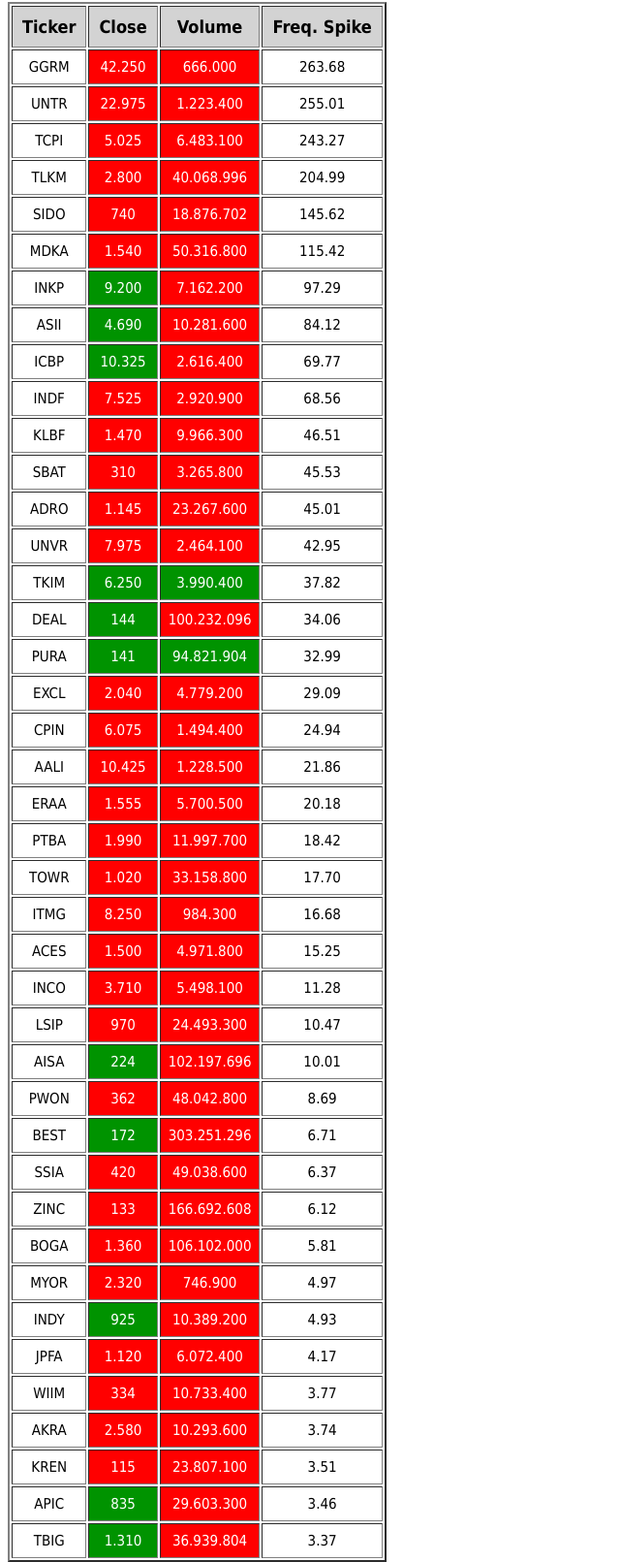
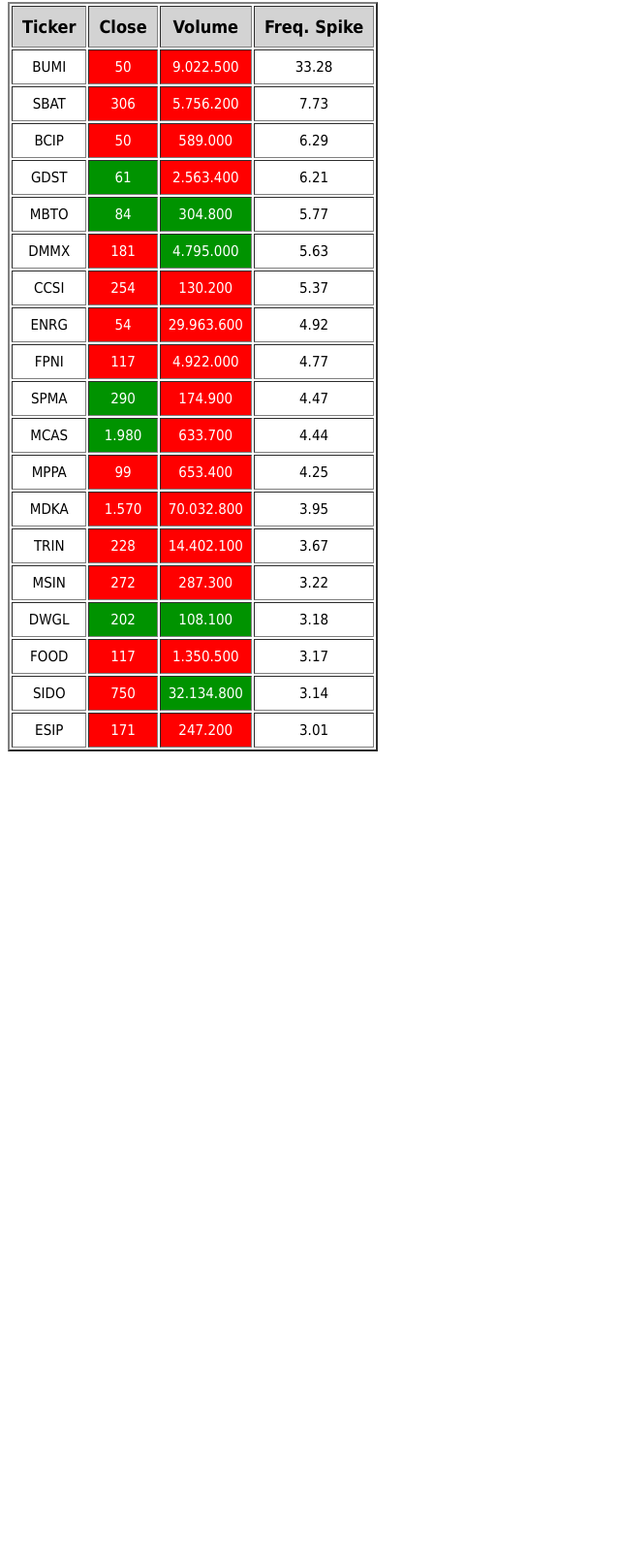
Before and after one commit to greekrode/kangritel, a plain HTML site: page results/FreqSpike.html in a window 1280 px wide. Shown: the part 60-1671 px from the top of the page at 97% size, without its empty margins (0-640 px from the left). After the commit the page ends 843 px from the top, so only its background shows below. Drawn offline with Linux system fonts and the light colour scheme.

Commit message:
Update FreqSpike.html

```diff
--- a/results/FreqSpike.html
+++ b/results/FreqSpike.html
@@ -10,47 +10,25 @@
 <!-- ABEXC: Type=0, ReportPath= --><BODY>
 <TABLE border=2 cellpadding='8'>
 <TR><TH id=0>Ticker</TH><TH id=1>Close</TH><TH id=1>Volume</TH><TH id=1>Freq. Spike</TH></TR>
-<TR><TD>GGRM</TD><TD bgcolor='#ff0000'><FONT color='#ffffff'> 42.250</FONT></TD><TD bgcolor='#ff0000'><FONT color='#ffffff'>666.000</FONT></TD><TD><FONT color='#000000'>263.68</FONT></TD></TR>
-<TR><TD>UNTR</TD><TD bgcolor='#ff0000'><FONT color='#ffffff'> 22.975</FONT></TD><TD bgcolor='#ff0000'><FONT color='#ffffff'>1.223.400</FONT></TD><TD><FONT color='#000000'>255.01</FONT></TD></TR>
-<TR><TD>TCPI</TD><TD bgcolor='#ff0000'><FONT color='#ffffff'>  5.025</FONT></TD><TD bgcolor='#ff0000'><FONT color='#ffffff'>6.483.100</FONT></TD><TD><FONT color='#000000'>243.27</FONT></TD></TR>
-<TR><TD>TLKM</TD><TD bgcolor='#ff0000'><FONT color='#ffffff'>  2.800</FONT></TD><TD bgcolor='#ff0000'><FONT color='#ffffff'>40.068.996</FONT></TD><TD><FONT color='#000000'>204.99</FONT></TD></TR>
-<TR><TD>SIDO</TD><TD bgcolor='#ff0000'><FONT color='#ffffff'>   740</FONT></TD><TD bgcolor='#ff0000'><FONT color='#ffffff'>18.876.702</FONT></TD><TD><FONT color='#000000'>145.62</FONT></TD></TR>
-<TR><TD>MDKA</TD><TD bgcolor='#ff0000'><FONT color='#ffffff'>  1.540</FONT></TD><TD bgcolor='#ff0000'><FONT color='#ffffff'>50.316.800</FONT></TD><TD><FONT color='#000000'>115.42</FONT></TD></TR>
-<TR><TD>INKP</TD><TD bgcolor='#009300'><FONT color='#ffffff'>  9.200</FONT></TD><TD bgcolor='#ff0000'><FONT color='#ffffff'>7.162.200</FONT></TD><TD><FONT color='#000000'>97.29</FONT></TD></TR>
-<TR><TD>ASII</TD><TD bgcolor='#009300'><FONT color='#ffffff'>  4.690</FONT></TD><TD bgcolor='#ff0000'><FONT color='#ffffff'>10.281.600</FONT></TD><TD><FONT color='#000000'>84.12</FONT></TD></TR>
-<TR><TD>ICBP</TD><TD bgcolor='#009300'><FONT color='#ffffff'> 10.325</FONT></TD><TD bgcolor='#ff0000'><FONT color='#ffffff'>2.616.400</FONT></TD><TD><FONT color='#000000'>69.77</FONT></TD></TR>
-<TR><TD>INDF</TD><TD bgcolor='#ff0000'><FONT color='#ffffff'>  7.525</FONT></TD><TD bgcolor='#ff0000'><FONT color='#ffffff'>2.920.900</FONT></TD><TD><FONT color='#000000'>68.56</FONT></TD></TR>
-<TR><TD>KLBF</TD><TD bgcolor='#ff0000'><FONT color='#ffffff'>  1.470</FONT></TD><TD bgcolor='#ff0000'><FONT color='#ffffff'>9.966.300</FONT></TD><TD><FONT color='#000000'>46.51</FONT></TD></TR>
-<TR><TD>SBAT</TD><TD bgcolor='#ff0000'><FONT color='#ffffff'>   310</FONT></TD><TD bgcolor='#ff0000'><FONT color='#ffffff'>3.265.800</FONT></TD><TD><FONT color='#000000'>45.53</FONT></TD></TR>
-<TR><TD>ADRO</TD><TD bgcolor='#ff0000'><FONT color='#ffffff'>  1.145</FONT></TD><TD bgcolor='#ff0000'><FONT color='#ffffff'>23.267.600</FONT></TD><TD><FONT color='#000000'>45.01</FONT></TD></TR>
-<TR><TD>UNVR</TD><TD bgcolor='#ff0000'><FONT color='#ffffff'>  7.975</FONT></TD><TD bgcolor='#ff0000'><FONT color='#ffffff'>2.464.100</FONT></TD><TD><FONT color='#000000'>42.95</FONT></TD></TR>
-<TR><TD>TKIM</TD><TD bgcolor='#009300'><FONT color='#ffffff'>  6.250</FONT></TD><TD bgcolor='#009300'><FONT color='#ffffff'>3.990.400</FONT></TD><TD><FONT color='#000000'>37.82</FONT></TD></TR>
-<TR><TD>DEAL</TD><TD bgcolor='#009300'><FONT color='#ffffff'>   144</FONT></TD><TD bgcolor='#ff0000'><FONT color='#ffffff'>100.232.096</FONT></TD><TD><FONT color='#000000'>34.06</FONT></TD></TR>
-<TR><TD>PURA</TD><TD bgcolor='#009300'><FONT color='#ffffff'>   141</FONT></TD><TD bgcolor='#009300'><FONT color='#ffffff'>94.821.904</FONT></TD><TD><FONT color='#000000'>32.99</FONT></TD></TR>
-<TR><TD>EXCL</TD><TD bgcolor='#ff0000'><FONT color='#ffffff'>  2.040</FONT></TD><TD bgcolor='#ff0000'><FONT color='#ffffff'>4.779.200</FONT></TD><TD><FONT color='#000000'>29.09</FONT></TD></TR>
-<TR><TD>CPIN</TD><TD bgcolor='#ff0000'><FONT color='#ffffff'>  6.075</FONT></TD><TD bgcolor='#ff0000'><FONT color='#ffffff'>1.494.400</FONT></TD><TD><FONT color='#000000'>24.94</FONT></TD></TR>
-<TR><TD>AALI</TD><TD bgcolor='#ff0000'><FONT color='#ffffff'> 10.425</FONT></TD><TD bgcolor='#ff0000'><FONT color='#ffffff'>1.228.500</FONT></TD><TD><FONT color='#000000'>21.86</FONT></TD></TR>
-<TR><TD>ERAA</TD><TD bgcolor='#ff0000'><FONT color='#ffffff'>  1.555</FONT></TD><TD bgcolor='#ff0000'><FONT color='#ffffff'>5.700.500</FONT></TD><TD><FONT color='#000000'>20.18</FONT></TD></TR>
-<TR><TD>PTBA</TD><TD bgcolor='#ff0000'><FONT color='#ffffff'>  1.990</FONT></TD><TD bgcolor='#ff0000'><FONT color='#ffffff'>11.997.700</FONT></TD><TD><FONT color='#000000'>18.42</FONT></TD></TR>
-<TR><TD>TOWR</TD><TD bgcolor='#ff0000'><FONT color='#ffffff'>  1.020</FONT></TD><TD bgcolor='#ff0000'><FONT color='#ffffff'>33.158.800</FONT></TD><TD><FONT color='#000000'>17.70</FONT></TD></TR>
-<TR><TD>ITMG</TD><TD bgcolor='#ff0000'><FONT color='#ffffff'>  8.250</FONT></TD><TD bgcolor='#ff0000'><FONT color='#ffffff'>984.300</FONT></TD><TD><FONT color='#000000'>16.68</FONT></TD></TR>
-<TR><TD>ACES</TD><TD bgcolor='#ff0000'><FONT color='#ffffff'>  1.500</FONT></TD><TD bgcolor='#ff0000'><FONT color='#ffffff'>4.971.800</FONT></TD><TD><FONT color='#000000'>15.25</FONT></TD></TR>
-<TR><TD>INCO</TD><TD bgcolor='#ff0000'><FONT color='#ffffff'>  3.710</FONT></TD><TD bgcolor='#ff0000'><FONT color='#ffffff'>5.498.100</FONT></TD><TD><FONT color='#000000'>11.28</FONT></TD></TR>
-<TR><TD>LSIP</TD><TD bgcolor='#ff0000'><FONT color='#ffffff'>   970</FONT></TD><TD bgcolor='#ff0000'><FONT color='#ffffff'>24.493.300</FONT></TD><TD><FONT color='#000000'>10.47</FONT></TD></TR>
-<TR><TD>AISA</TD><TD bgcolor='#009300'><FONT color='#ffffff'>   224</FONT></TD><TD bgcolor='#ff0000'><FONT color='#ffffff'>102.197.696</FONT></TD><TD><FONT color='#000000'>10.01</FONT></TD></TR>
-<TR><TD>PWON</TD><TD bgcolor='#ff0000'><FONT color='#ffffff'>   362</FONT></TD><TD bgcolor='#ff0000'><FONT color='#ffffff'>48.042.800</FONT></TD><TD><FONT color='#000000'>8.69</FONT></TD></TR>
-<TR><TD>BEST</TD><TD bgcolor='#009300'><FONT color='#ffffff'>   172</FONT></TD><TD bgcolor='#ff0000'><FONT color='#ffffff'>303.251.296</FONT></TD><TD><FONT color='#000000'>6.71</FONT></TD></TR>
-<TR><TD>SSIA</TD><TD bgcolor='#ff0000'><FONT color='#ffffff'>   420</FONT></TD><TD bgcolor='#ff0000'><FONT color='#ffffff'>49.038.600</FONT></TD><TD><FONT color='#000000'>6.37</FONT></TD></TR>
-<TR><TD>ZINC</TD><TD bgcolor='#ff0000'><FONT color='#ffffff'>   133</FONT></TD><TD bgcolor='#ff0000'><FONT color='#ffffff'>166.692.608</FONT></TD><TD><FONT color='#000000'>6.12</FONT></TD></TR>
-<TR><TD>BOGA</TD><TD bgcolor='#ff0000'><FONT color='#ffffff'>  1.360</FONT></TD><TD bgcolor='#ff0000'><FONT color='#ffffff'>106.102.000</FONT></TD><TD><FONT color='#000000'>5.81</FONT></TD></TR>
-<TR><TD>MYOR</TD><TD bgcolor='#ff0000'><FONT color='#ffffff'>  2.320</FONT></TD><TD bgcolor='#ff0000'><FONT color='#ffffff'>746.900</FONT></TD><TD><FONT color='#000000'>4.97</FONT></TD></TR>
-<TR><TD>INDY</TD><TD bgcolor='#009300'><FONT color='#ffffff'>   925</FONT></TD><TD bgcolor='#ff0000'><FONT color='#ffffff'>10.389.200</FONT></TD><TD><FONT color='#000000'>4.93</FONT></TD></TR>
-<TR><TD>JPFA</TD><TD bgcolor='#ff0000'><FONT color='#ffffff'>  1.120</FONT></TD><TD bgcolor='#ff0000'><FONT color='#ffffff'>6.072.400</FONT></TD><TD><FONT color='#000000'>4.17</FONT></TD></TR>
-<TR><TD>WIIM</TD><TD bgcolor='#ff0000'><FONT color='#ffffff'>   334</FONT></TD><TD bgcolor='#ff0000'><FONT color='#ffffff'>10.733.400</FONT></TD><TD><FONT color='#000000'>3.77</FONT></TD></TR>
-<TR><TD>AKRA</TD><TD bgcolor='#ff0000'><FONT color='#ffffff'>  2.580</FONT></TD><TD bgcolor='#ff0000'><FONT color='#ffffff'>10.293.600</FONT></TD><TD><FONT color='#000000'>3.74</FONT></TD></TR>
-<TR><TD>KREN</TD><TD bgcolor='#ff0000'><FONT color='#ffffff'>   115</FONT></TD><TD bgcolor='#ff0000'><FONT color='#ffffff'>23.807.100</FONT></TD><TD><FONT color='#000000'>3.51</FONT></TD></TR>
-<TR><TD>APIC</TD><TD bgcolor='#009300'><FONT color='#ffffff'>   835</FONT></TD><TD bgcolor='#ff0000'><FONT color='#ffffff'>29.603.300</FONT></TD><TD><FONT color='#000000'>3.46</FONT></TD></TR>
-<TR><TD>TBIG</TD><TD bgcolor='#009300'><FONT color='#ffffff'>  1.310</FONT></TD><TD bgcolor='#ff0000'><FONT color='#ffffff'>36.939.804</FONT></TD><TD><FONT color='#000000'>3.37</FONT></TD></TR>
+<TR><TD>BUMI</TD><TD bgcolor='#ff0000'><FONT color='#ffffff'>    50</FONT></TD><TD bgcolor='#ff0000'><FONT color='#ffffff'>9.022.500</FONT></TD><TD><FONT color='#000000'>33.28</FONT></TD></TR>
+<TR><TD>SBAT</TD><TD bgcolor='#ff0000'><FONT color='#ffffff'>   306</FONT></TD><TD bgcolor='#ff0000'><FONT color='#ffffff'>5.756.200</FONT></TD><TD><FONT color='#000000'>7.73</FONT></TD></TR>
+<TR><TD>BCIP</TD><TD bgcolor='#ff0000'><FONT color='#ffffff'>    50</FONT></TD><TD bgcolor='#ff0000'><FONT color='#ffffff'>589.000</FONT></TD><TD><FONT color='#000000'>6.29</FONT></TD></TR>
+<TR><TD>GDST</TD><TD bgcolor='#009300'><FONT color='#ffffff'>    61</FONT></TD><TD bgcolor='#ff0000'><FONT color='#ffffff'>2.563.400</FONT></TD><TD><FONT color='#000000'>6.21</FONT></TD></TR>
+<TR><TD>MBTO</TD><TD bgcolor='#009300'><FONT color='#ffffff'>    84</FONT></TD><TD bgcolor='#009300'><FONT color='#ffffff'>304.800</FONT></TD><TD><FONT color='#000000'>5.77</FONT></TD></TR>
+<TR><TD>DMMX</TD><TD bgcolor='#ff0000'><FONT color='#ffffff'>   181</FONT></TD><TD bgcolor='#009300'><FONT color='#ffffff'>4.795.000</FONT></TD><TD><FONT color='#000000'>5.63</FONT></TD></TR>
+<TR><TD>CCSI</TD><TD bgcolor='#ff0000'><FONT color='#ffffff'>   254</FONT></TD><TD bgcolor='#ff0000'><FONT color='#ffffff'>130.200</FONT></TD><TD><FONT color='#000000'>5.37</FONT></TD></TR>
+<TR><TD>ENRG</TD><TD bgcolor='#ff0000'><FONT color='#ffffff'>    54</FONT></TD><TD bgcolor='#ff0000'><FONT color='#ffffff'>29.963.600</FONT></TD><TD><FONT color='#000000'>4.92</FONT></TD></TR>
+<TR><TD>FPNI</TD><TD bgcolor='#ff0000'><FONT color='#ffffff'>   117</FONT></TD><TD bgcolor='#ff0000'><FONT color='#ffffff'>4.922.000</FONT></TD><TD><FONT color='#000000'>4.77</FONT></TD></TR>
+<TR><TD>SPMA</TD><TD bgcolor='#009300'><FONT color='#ffffff'>   290</FONT></TD><TD bgcolor='#ff0000'><FONT color='#ffffff'>174.900</FONT></TD><TD><FONT color='#000000'>4.47</FONT></TD></TR>
+<TR><TD>MCAS</TD><TD bgcolor='#009300'><FONT color='#ffffff'>  1.980</FONT></TD><TD bgcolor='#ff0000'><FONT color='#ffffff'>633.700</FONT></TD><TD><FONT color='#000000'>4.44</FONT></TD></TR>
+<TR><TD>MPPA</TD><TD bgcolor='#ff0000'><FONT color='#ffffff'>    99</FONT></TD><TD bgcolor='#ff0000'><FONT color='#ffffff'>653.400</FONT></TD><TD><FONT color='#000000'>4.25</FONT></TD></TR>
+<TR><TD>MDKA</TD><TD bgcolor='#ff0000'><FONT color='#ffffff'>  1.570</FONT></TD><TD bgcolor='#ff0000'><FONT color='#ffffff'>70.032.800</FONT></TD><TD><FONT color='#000000'>3.95</FONT></TD></TR>
+<TR><TD>TRIN</TD><TD bgcolor='#ff0000'><FONT color='#ffffff'>   228</FONT></TD><TD bgcolor='#ff0000'><FONT color='#ffffff'>14.402.100</FONT></TD><TD><FONT color='#000000'>3.67</FONT></TD></TR>
+<TR><TD>MSIN</TD><TD bgcolor='#ff0000'><FONT color='#ffffff'>   272</FONT></TD><TD bgcolor='#ff0000'><FONT color='#ffffff'>287.300</FONT></TD><TD><FONT color='#000000'>3.22</FONT></TD></TR>
+<TR><TD>DWGL</TD><TD bgcolor='#009300'><FONT color='#ffffff'>   202</FONT></TD><TD bgcolor='#009300'><FONT color='#ffffff'>108.100</FONT></TD><TD><FONT color='#000000'>3.18</FONT></TD></TR>
+<TR><TD>FOOD</TD><TD bgcolor='#ff0000'><FONT color='#ffffff'>   117</FONT></TD><TD bgcolor='#ff0000'><FONT color='#ffffff'>1.350.500</FONT></TD><TD><FONT color='#000000'>3.17</FONT></TD></TR>
+<TR><TD>SIDO</TD><TD bgcolor='#ff0000'><FONT color='#ffffff'>   750</FONT></TD><TD bgcolor='#009300'><FONT color='#ffffff'>32.134.800</FONT></TD><TD><FONT color='#000000'>3.14</FONT></TD></TR>
+<TR><TD>ESIP</TD><TD bgcolor='#ff0000'><FONT color='#ffffff'>   171</FONT></TD><TD bgcolor='#ff0000'><FONT color='#ffffff'>247.200</FONT></TD><TD><FONT color='#000000'>3.01</FONT></TD></TR>
 </TABLE>
 </BODY>
 </HTML>
```
Lines whose indentation alone changed are shown as unchanged.
